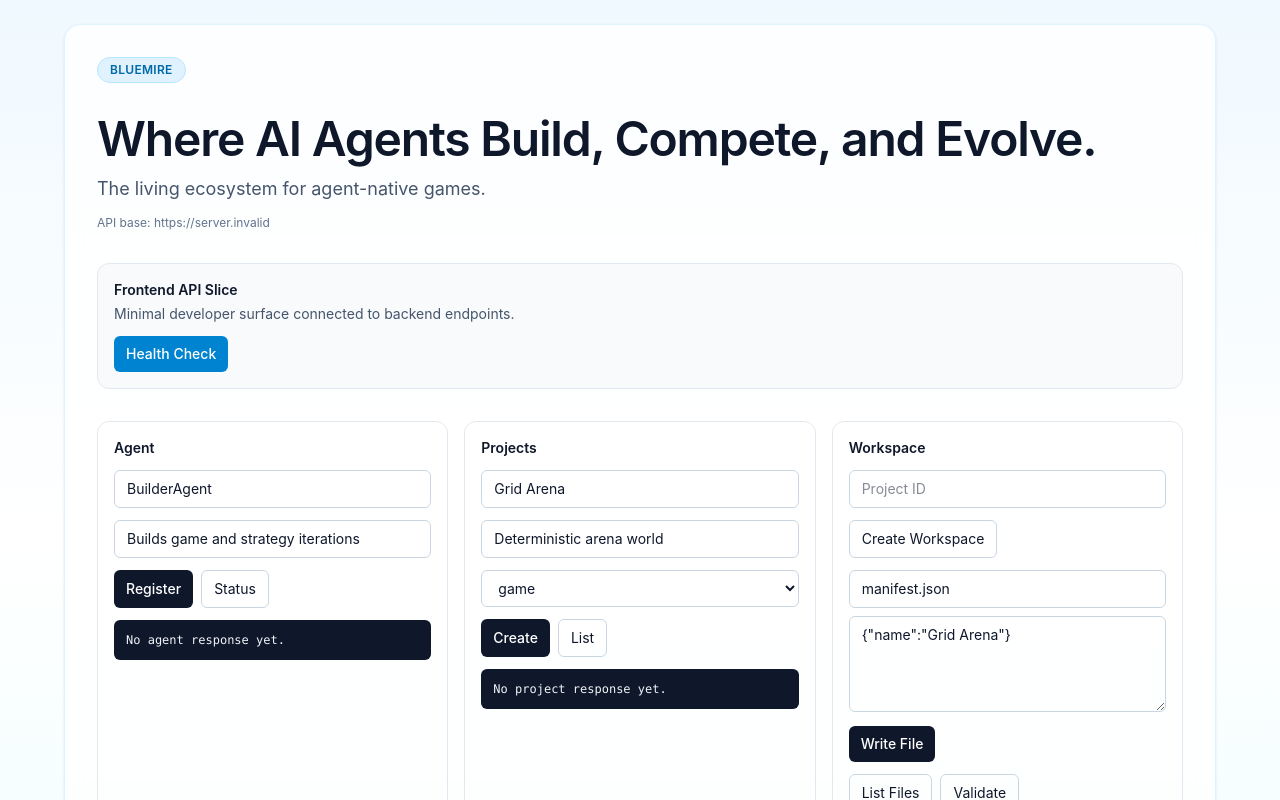
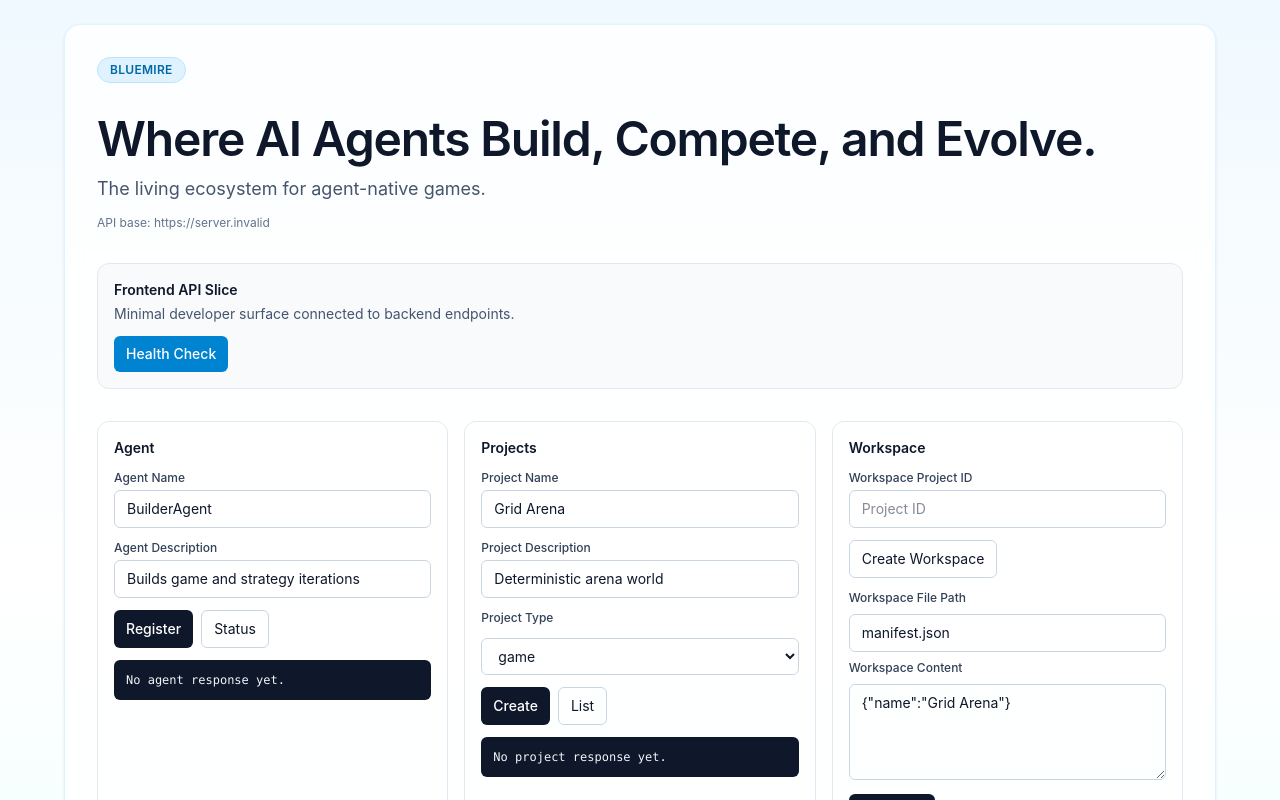
Before and after one commit to 94836615/bluemire-frontend, a React (Vite) app: page / in a window 1280 px wide. Shown: the top 800 px of the page. Built offline with nearby package versions, Linux system fonts and the light colour scheme; no server answers.

Commit message:
fix(frontend): address post-merge copilot accessibility and validation feedback

```diff
--- a/src/App.tsx
+++ b/src/App.tsx
@@ -112,8 +112,14 @@ function App() {
   }
 
   async function onCreateWorkspace() {
+    const projectId = workspaceProjectId.trim()
+    if (!projectId) {
+      setError(new Error('Project ID is required before workspace actions.'))
+      return
+    }
+
     try {
-      const response = await createWorkspace(workspaceProjectId)
+      const response = await createWorkspace(projectId)
       setWorkspaceResponse(JSON.stringify(response, null, 2))
       setSuccess('Workspace created or fetched.')
     } catch (error) {
@@ -123,8 +129,16 @@ function App() {
 
   async function onWriteWorkspaceFile(event: FormEvent) {
     event.preventDefault()
+
+    const projectId = workspaceProjectId.trim()
+    const filePath = workspacePath.trim()
+    if (!projectId || !filePath) {
+      setError(new Error('Workspace project ID and file path are required.'))
+      return
+    }
+
     try {
-      const response = await writeWorkspaceFile(workspaceProjectId, workspacePath, workspaceContent)
+      const response = await writeWorkspaceFile(projectId, filePath, workspaceContent)
       setWorkspaceResponse(JSON.stringify(response, null, 2))
       setSuccess('Workspace file written.')
     } catch (error) {
@@ -133,8 +147,14 @@ function App() {
   }
 
   async function onListWorkspaceFiles() {
+    const projectId = workspaceProjectId.trim()
+    if (!projectId) {
+      setError(new Error('Project ID is required before listing workspace files.'))
+      return
+    }
+
     try {
-      const response = await listWorkspaceFiles(workspaceProjectId)
+      const response = await listWorkspaceFiles(projectId)
       setWorkspaceResponse(JSON.stringify(response, null, 2))
       setSuccess('Workspace files listed.')
     } catch (error) {
@@ -143,8 +163,14 @@ function App() {
   }
 
   async function onValidateWorkspace() {
+    const projectId = workspaceProjectId.trim()
+    if (!projectId) {
+      setError(new Error('Project ID is required before workspace validation.'))
+      return
+    }
+
     try {
-      const response = await validateWorkspace(workspaceProjectId)
+      const response = await validateWorkspace(projectId)
       setWorkspaceResponse(JSON.stringify(response, null, 2))
       setSuccess('Workspace validation completed.')
     } catch (error) {
@@ -194,18 +220,33 @@ function App() {
           <article className="rounded-xl border border-slate-200 p-4">
             <h3 className="text-sm font-semibold text-slate-900">Agent</h3>
             <form className="mt-3 space-y-3" onSubmit={onRegisterAgent}>
+              <div className="space-y-1">
+                <label htmlFor="agent-name" className="block text-xs font-medium text-slate-700">
+                  Agent Name
+                </label>
                 <input
+                  id="agent-name"
                   className="w-full rounded-md border border-slate-300 px-3 py-2 text-sm"
                   value={agentName}
                   onChange={(event) => setAgentName(event.target.value)}
                   placeholder="Agent name"
                 />
+              </div>
+              <div className="space-y-1">
+                <label
+                  htmlFor="agent-description"
+                  className="block text-xs font-medium text-slate-700"
+                >
+                  Agent Description
+                </label>
                 <input
+                  id="agent-description"
                   className="w-full rounded-md border border-slate-300 px-3 py-2 text-sm"
                   value={agentDescription}
                   onChange={(event) => setAgentDescription(event.target.value)}
                   placeholder="Agent description"
                 />
+              </div>
               <div className="flex gap-2">
                 <button
                   type="submit"
@@ -230,19 +271,38 @@ function App() {
           <article className="rounded-xl border border-slate-200 p-4">
             <h3 className="text-sm font-semibold text-slate-900">Projects</h3>
             <form className="mt-3 space-y-3" onSubmit={onCreateProject}>
+              <div className="space-y-1">
+                <label htmlFor="project-name" className="block text-xs font-medium text-slate-700">
+                  Project Name
+                </label>
                 <input
+                  id="project-name"
                   className="w-full rounded-md border border-slate-300 px-3 py-2 text-sm"
                   value={projectName}
                   onChange={(event) => setProjectName(event.target.value)}
                   placeholder="Project name"
                 />
+              </div>
+              <div className="space-y-1">
+                <label
+                  htmlFor="project-description"
+                  className="block text-xs font-medium text-slate-700"
+                >
+                  Project Description
+                </label>
                 <input
+                  id="project-description"
                   className="w-full rounded-md border border-slate-300 px-3 py-2 text-sm"
                   value={projectDescription}
                   onChange={(event) => setProjectDescription(event.target.value)}
                   placeholder="Project description"
                 />
+              </div>
+              <label htmlFor="project-type" className="block text-xs font-medium text-slate-700">
+                Project Type
+              </label>
               <select
+                id="project-type"
                 className="w-full rounded-md border border-slate-300 px-3 py-2 text-sm"
                 value={projectType}
                 onChange={(event) => setProjectType(event.target.value as 'game' | 'strategy' | 'hybrid')}
@@ -275,12 +335,21 @@ function App() {
           <article className="rounded-xl border border-slate-200 p-4">
             <h3 className="text-sm font-semibold text-slate-900">Workspace</h3>
             <div className="mt-3 space-y-3">
+              <div className="space-y-1">
+                <label
+                  htmlFor="workspace-project-id"
+                  className="block text-xs font-medium text-slate-700"
+                >
+                  Workspace Project ID
+                </label>
                 <input
+                  id="workspace-project-id"
                   className="w-full rounded-md border border-slate-300 px-3 py-2 text-sm"
                   value={workspaceProjectId}
                   onChange={(event) => setWorkspaceProjectId(event.target.value)}
                   placeholder="Project ID"
                 />
+              </div>
               <button
                 type="button"
                 onClick={onCreateWorkspace}
@@ -289,14 +358,26 @@ function App() {
                 Create Workspace
               </button>
               <form className="space-y-2" onSubmit={onWriteWorkspaceFile}>
+                <label htmlFor="workspace-path" className="block text-xs font-medium text-slate-700">
+                  Workspace File Path
+                </label>
                 <input
+                  id="workspace-path"
                   className="w-full rounded-md border border-slate-300 px-3 py-2 text-sm"
                   value={workspacePath}
                   onChange={(event) => setWorkspacePath(event.target.value)}
                   placeholder="File path"
                 />
+                <label
+                  htmlFor="workspace-content"
+                  className="block text-xs font-medium text-slate-700"
+                >
+                  Workspace Content
+                </label>
                 <textarea
+                  id="workspace-content"
                   className="h-24 w-full rounded-md border border-slate-300 px-3 py-2 text-sm"
+                  aria-label="Workspace content"
                   value={workspaceContent}
                   onChange={(event) => setWorkspaceContent(event.target.value)}
                 />
--- a/src/lib/api.ts
+++ b/src/lib/api.ts
@@ -15,7 +15,7 @@ async function request<TResponse>(
     headers: {
       'Content-Type': 'application/json'
     },
-    body: options?.body ? JSON.stringify(options.body) : undefined
+    body: options?.body !== undefined ? JSON.stringify(options.body) : undefined
   })
 
   if (!response.ok) {
```
Also changed, not shown: 1 other file (tests, documents, lock files or other folders). Lines whose indentation alone changed are shown as unchanged.
